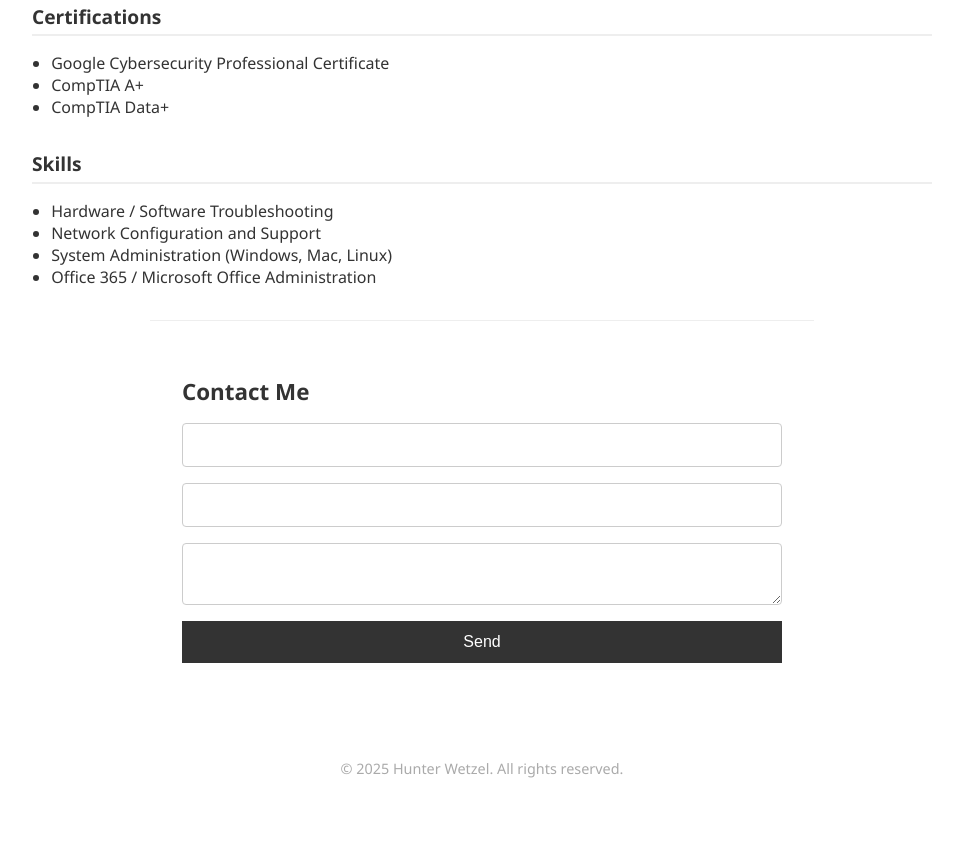
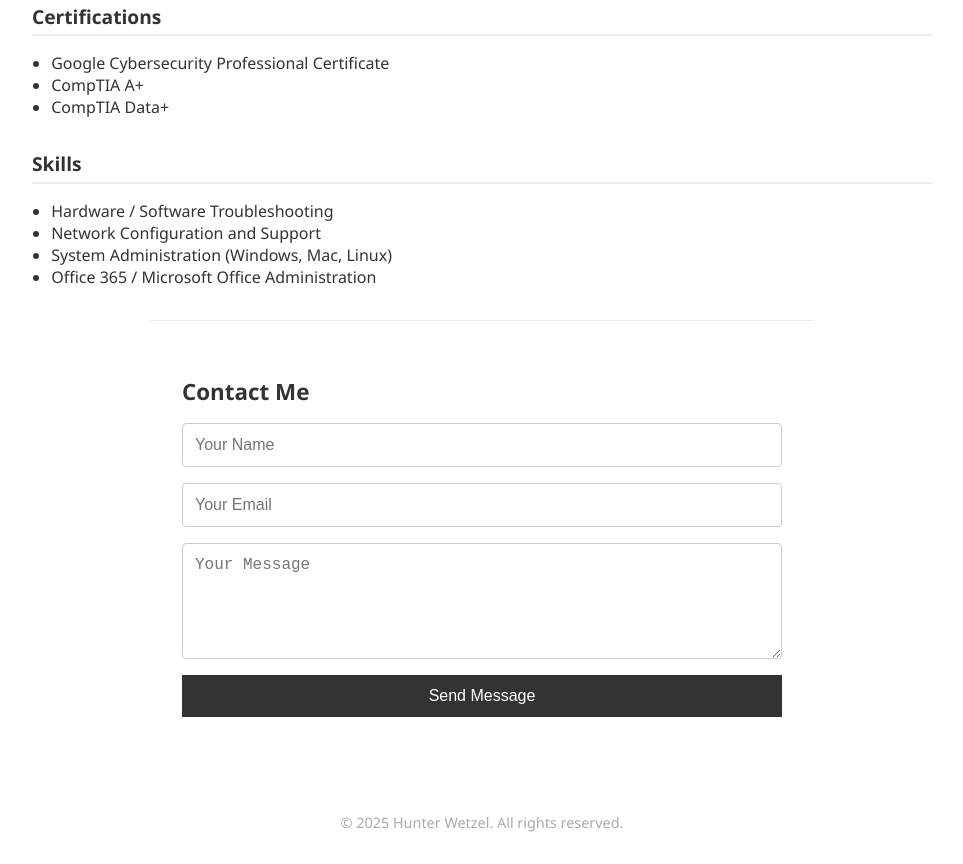
Before and after one commit to sk8hunterr/portfolio, a website: page index.html in a window 1280 px wide. Shown: the part 1086-1950 px from the top of the page, without its empty margins (158-1121 px from the left). Before the commit the page ends 1896 px from the top, so only its background shows below. Drawn offline with nearby package versions, Linux system fonts and the light colour scheme.

Commit message:
Add files via upload

```diff
--- a/index.html
+++ b/index.html
@@ -170,16 +170,16 @@
   </div>
 
   <!-- Contact form section -->
- <section class="contact" id="contact">
+
+<section class="contact" id="contact">
   <h3>Contact Me</h3>
- <form action="https://portfolio-backend.onrender.com/send-email" method="POST">
-  <input type="text" name="name" required>
-  <input type="email" name="email" required>
-  <textarea name="message" required></textarea>
-  <button type="submit">Send</button>
-</form>
+  <form action="https://portfolio-backend-ejua.onrender.com/send-email" method="POST">
+    <input type="text" name="name" placeholder="Your Name" required>
+    <input type="email" name="email" placeholder="Your Email" required>
+    <textarea name="message" placeholder="Your Message" rows="5" required></textarea>
+    <button type="submit">Send Message</button>
+  </form>
 </section>
-
   <!-- Footer -->
   <footer>
     &copy; 2025 Hunter Wetzel. All rights reserved.
```
